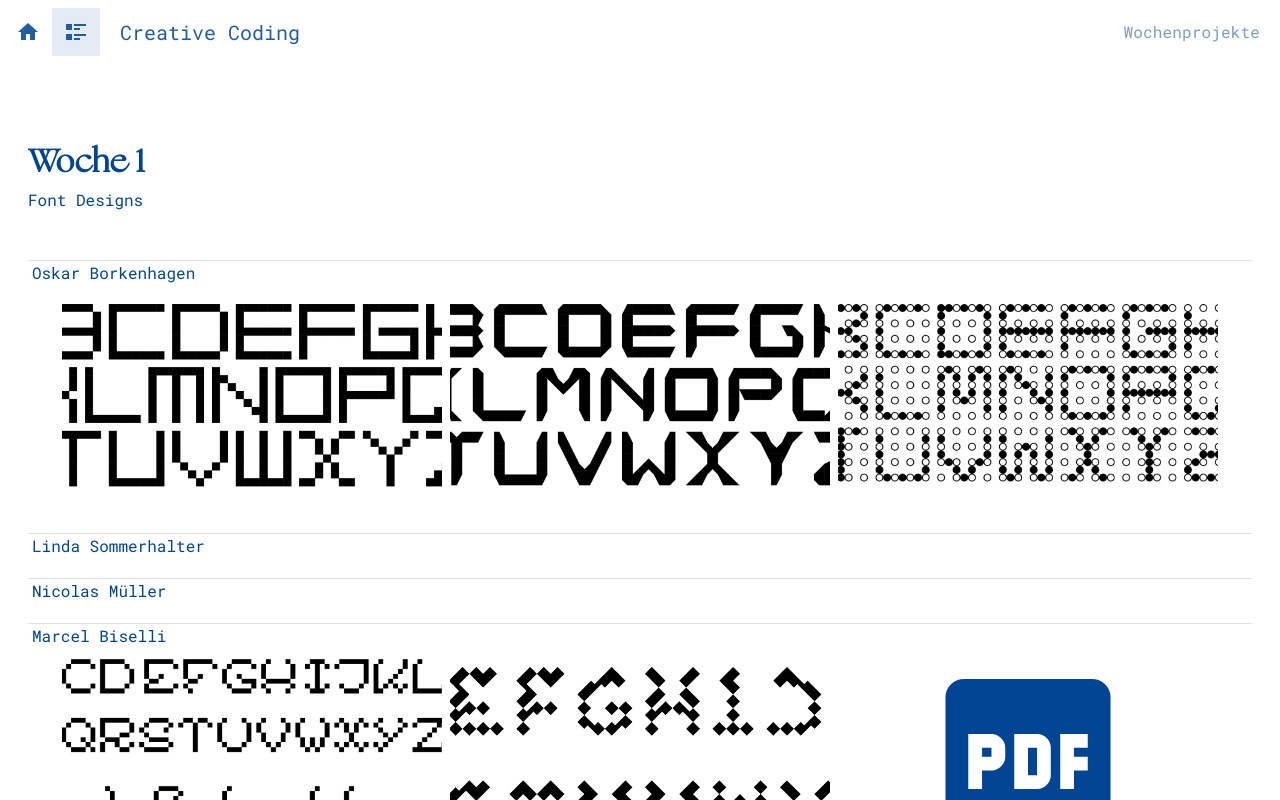
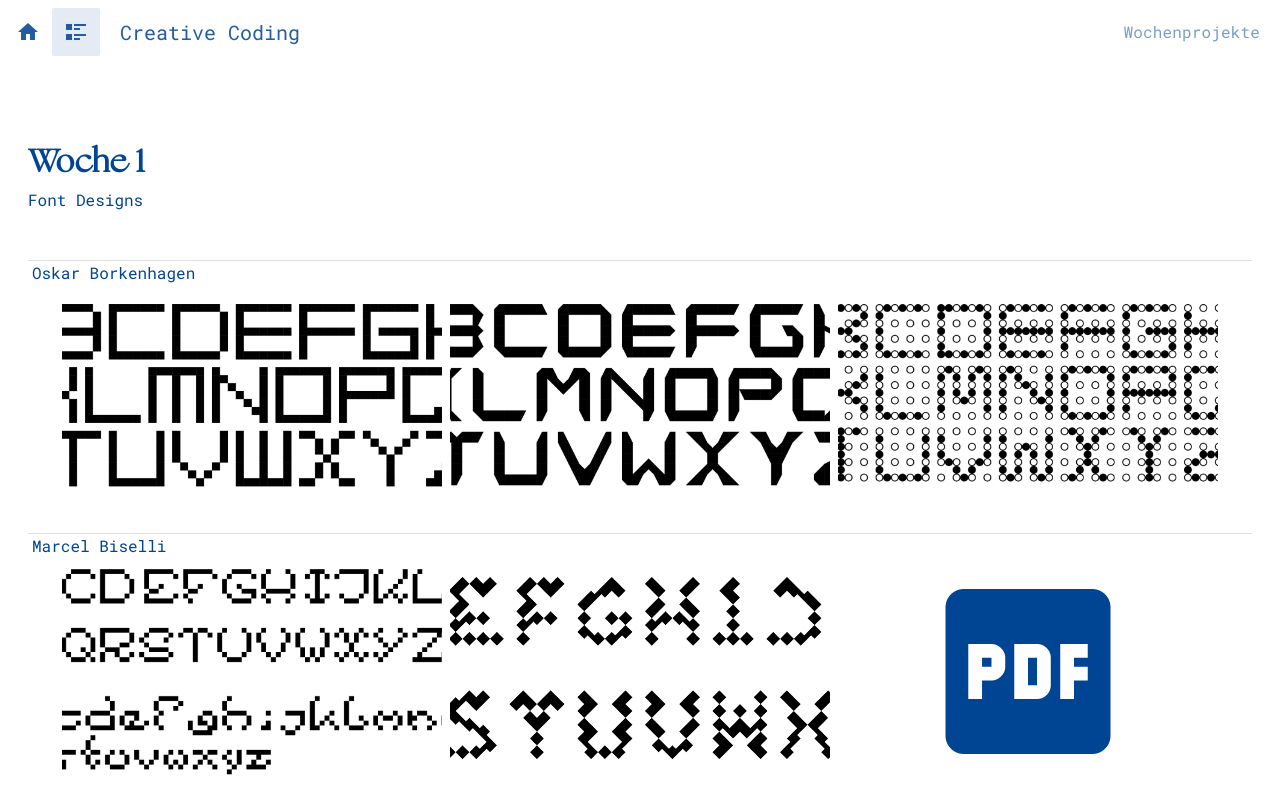
Before and after one commit to Ostabo/creative-coding-ws-22-23, a Vue app: page /#/weekly in a window 1280 px wide. Shown: the top 800 px of the page. Built offline with nearby package versions, Linux system fonts and the light colour scheme.

Commit message:
only show people who have something

```diff
--- a/src/components/WeekComponent.vue
+++ b/src/components/WeekComponent.vue
@@ -2,7 +2,8 @@
   <v-responsive max-width="1550px">
     <h1 class="text-left em-buffer-top">Woche {{ week }}</h1>
     <div class="text-left em-buffer-bot">{{ json.description }}</div>
-    <v-row v-for="person in json.people" :key="person"
+    <v-row v-for="person in json?.people?.filter(p => hasSomething(p))"
+           :key="person"
            :align="'center'"
            :justify="'center'"
            class="border-t my-5">
@@ -130,6 +131,9 @@ export default {
     },
     getPdf(pdf) {
       return pdf.startsWith('http') ? pdf : new URL(`../assets/pdfs/${pdf}`, import.meta.url).href
+    },
+    hasSomething(person) {
+      return person.img?.length > 0 || person.iframe?.length > 0 || person.pdf?.length > 0
     }
   }
 }
```
